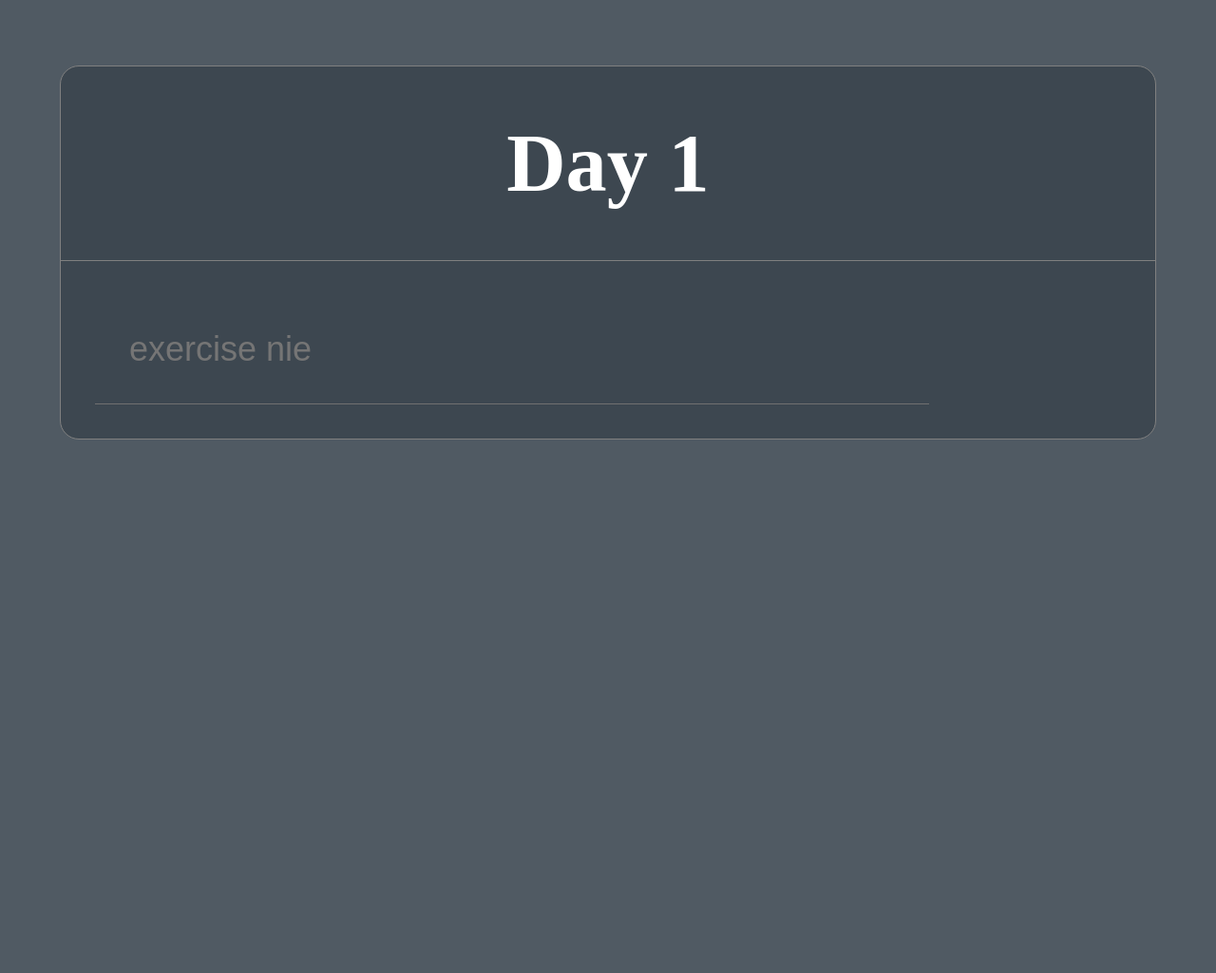
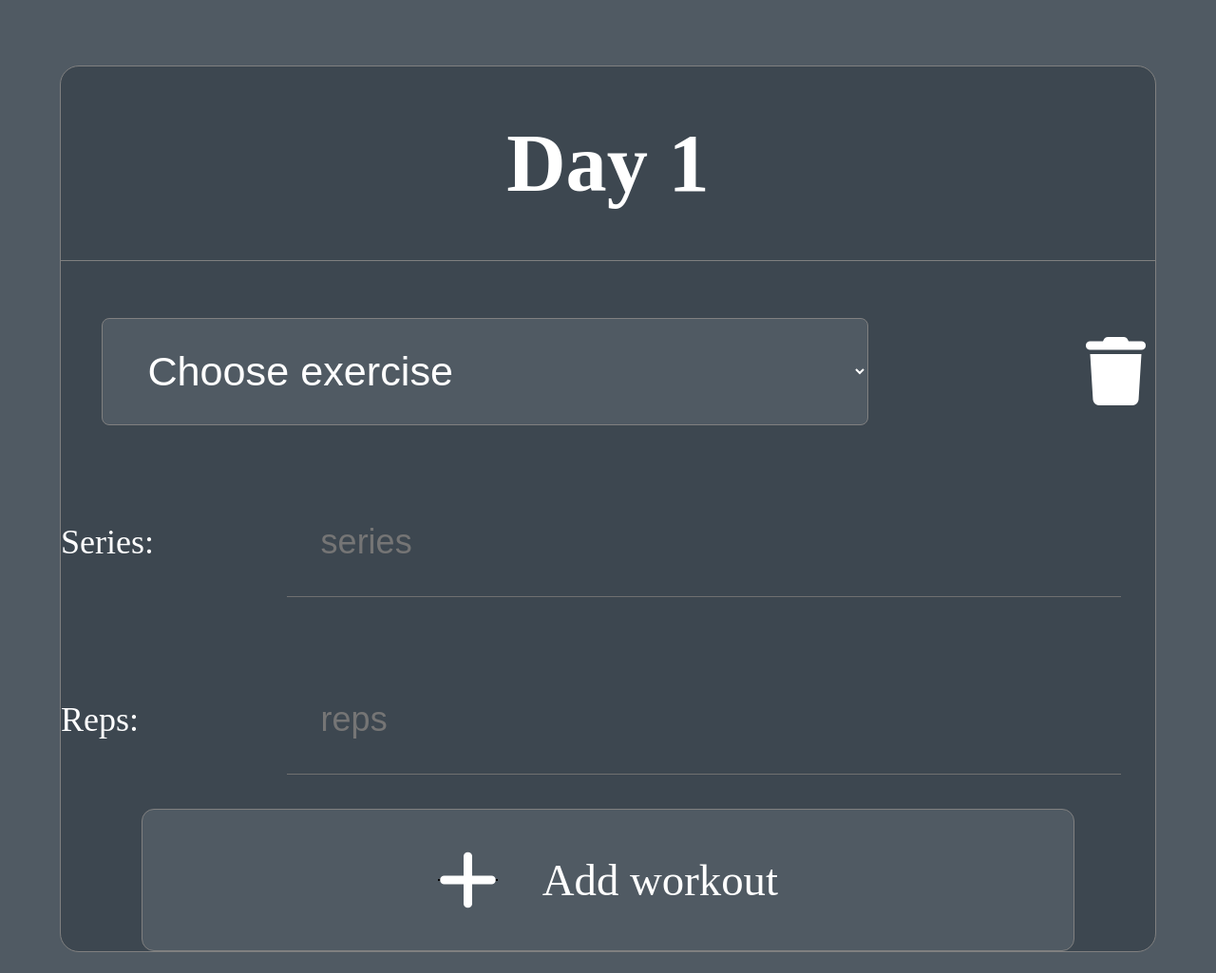
Before and after one commit to Klosowsky/Gymster, a PHP site: page /addtraining in a window 1280 px wide. Shown: the part 455-1480 px from the top of the page at 95% size. Run offline with PHP 8.4, Linux system fonts and the light colour scheme; some libraries are stand-ins or nearby versions.

Commit message:
Continuing work on dynamic form for adding workouts

```diff
--- a/public/css/trainings.css
+++ b/public/css/trainings.css
@@ -149,7 +149,7 @@ section.trainings-sec{
     flex-direction: column;
     background: #3D4750;
     height:450px;
-    width: 250px;
+    width: 300px;
     border: 1px solid gray;
     border-radius: 20px;
 
@@ -178,6 +178,9 @@ section.trainings-sec{
 
 .training-box-exercise-list{
     overflow-y: scroll;
+    display: flex;
+    flex-direction: column;
+    align-items: center;
 }
 
 .training-box-exercise{
@@ -340,6 +343,83 @@ textarea.new-training-desc:focus{
     background: #3D4750;
     border-radius: 20px;
     border: 1px solid grey;
+
+}
+
+.add-training-form{
+    display: flex;
+    width: 100%;
+    height: 77%;
+
+
+}
+
+.training-add-days-container{
+    display: inline-grid;
+    grid-auto-flow: column;
+    height: 100%;
+    grid-gap: 5vw;
+    background: #505A63;
+    padding-left: 5vw;
+    padding-right: 5vw;
+    align-items: center;
+    overflow-x:scroll;
+
+}
+
+.add-exercise-btn{
+    display: inline-flex;
+    width: 85%;
+    height: auto;
+    overflow: hidden;
+    background: #505A63;
+    justify-content: center;
+    align-items: center;
+    border: 1px solid gray;
+    border-radius: 13px;
+}
+.add-exercise-btn>i{
+    color: white;
+    background: black;
+
+}
+.add-exercise-btn>p{
+    color:white;
+    font-size:1.3em;
+    padding-left: 1em;
+}
+
+.add-exercise-details{
+    display:flex;
+    flex-direction: column;
+    flex-wrap: wrap;
+    justify-content: space-between;
+    width: 100%;
+    margin-top: 30px;
+}
+
+.select-add-exercise{
+    width: 70%;
+    font-size: 1.2em;
+    color:white;
+    background: #505A63;
+    border: 1px solid gray;
+    border-radius: 8px;
+    display: inline-block;
+    padding: 0.7em 0.7em 0.7em 1em;
+    margin: 0.7em 0.7em 0.7em 1em;
+
+}
+
+.add-exercise-details>.my-inline-pos>i{
+    padding-right: 10px;
+}
+
+.my-inline-pos{
+    display: flex;
+    flex-direction: row;
+    align-items: center;
+    justify-content: space-between;
 
 }
 
@@ -522,4 +602,16 @@ textarea.new-training-desc:focus{
     }
 
 
+    .training-add-days-container{
+        display: inline-grid;
+        grid-auto-flow: row;
+        gap: 80px;
+        height: auto;
+        width: 100%;
+        align-items: center;
+        overflow-x: unset;
+        overflow-y: unset;
+        padding: 70px 0 60px;
+    }
+
 }
--- a/public/views/addtraining.php
+++ b/public/views/addtraining.php
@@ -13,15 +13,30 @@
 
     <script type="text/javascript" src="src/js/jquery.js"></script>
     <script type="text/javascript">
-        function add_row()
+        var trainingDayCounter=1;
+        var exerciseForDayCounter = [];
+        exerciseForDayCounter[1]=0;
+
+        function add_exercise(trainingDayId)
         {
-            $rowno=1;
+            var trainingDayBtnId="#add-exe-btn-d"+trainingDayId;
+            exerciseForDayCounter[trainingDayId]++;
+            let newExerciseId="add-ex-"+trainingDayId+"-"+exerciseForDayCounter[trainingDayId];
+            $(trainingDayBtnId).before('<div class="add-excercise-details" id="'+newExerciseId+'"> <input type="text" placeholder="'+newExerciseId+'"> </div>');
 
-            $("#add-ex-1-1").after('<div class="add-excercise-details" id="add-ex-1-2"> <input type="text" placeholder="exercise nie2"> </div>');
         }
-        function delete_row(rowno)
+        function delete_exercise(rowno)
         {
             $('#'+rowno).remove();
+        }
+
+        function add_trainingday()
+        {
+            trainingDayCounter++;
+            exerciseForDayCounter[trainingDayCounter]=0;
+            const localTrainingDayId=trainingDayCounter;
+            var trainingDayBtnId="#add-exe-btn-d"+trainingDayCounter;
+            $("#add-tng-day-btn").before('<div class="training-day-box" id="add-day-'+trainingDayCounter+'"> <div class="training-box-day-number"> <p>Day '+trainingDayCounter+'</p> </div> <div class="training-box-exercise-list" id="trn-day-'+trainingDayCounter+'"> <input id="add-exe-btn-d'+trainingDayCounter+'" type="button" onclick="add_exercise('+trainingDayCounter+')" placeholder="add exercise"> </div> </div>');
         }
     </script>
 
@@ -62,23 +77,43 @@
         </div>
 
     </div>
-
-    <div class="training-days-container">
-        <form action="/add-training" method="post">
+    <form action="/add-training" method="post" class="add-training-form">
+    <div class="training-add-days-container">
             <div class="training-day-box" id="add-day-1">
                 <div class="training-box-day-number">
                     <p>Day 1</p>
                 </div>
-                <div class="training-box-exercise-list">
-                    <div class="add-excercise-details" id="add-ex-1-1">
-                        <input type="text" placeholder="exercise nie">
+                <div class="training-box-exercise-list" id="trn-day-1">
+                    <div class="add-exercise-details" id="add-ex-1-1">
+                        <div class="my-inline-pos">
+                            <select class="select-add-exercise" id="sel-exc-1-1" name="exc" >
+                                <option value="" selected disabled hidden>Choose exercise</option>
+                                <option value="bench_press">Bench press</option>
+                                <option value="deadlift">Deadlift</option>
+                            </select>
+                            <i class="fa-solid fa-trash fa-2xl"></i>
+                        </div>
+                        <div class="my-inline-pos">
+                            <p>Series:</p>
+                            <input type="text" placeholder="series">
+                        </div>
+                        <div class="my-inline-pos">
+                            <p>Reps:</p>
+                            <input type="text" placeholder="reps">
+                        </div>
                     </div>
+                    <div id="add-exe-btn-d1" class="add-exercise-btn" onclick="add_exercise(1)">
+                        <i class="fa-solid fa-plus fa-2xl"></i>
+                        <p class="p-add-workout">Add workout</p>
+                    </div>
+
 
                 </div>
             </div>
-        </form>
+            <input id="add-tng-day-btn" type="button" onclick="add_trainingday()" placeholder="add training day">
+
     </div>
-
+</form>
 
 
 </div>
```
